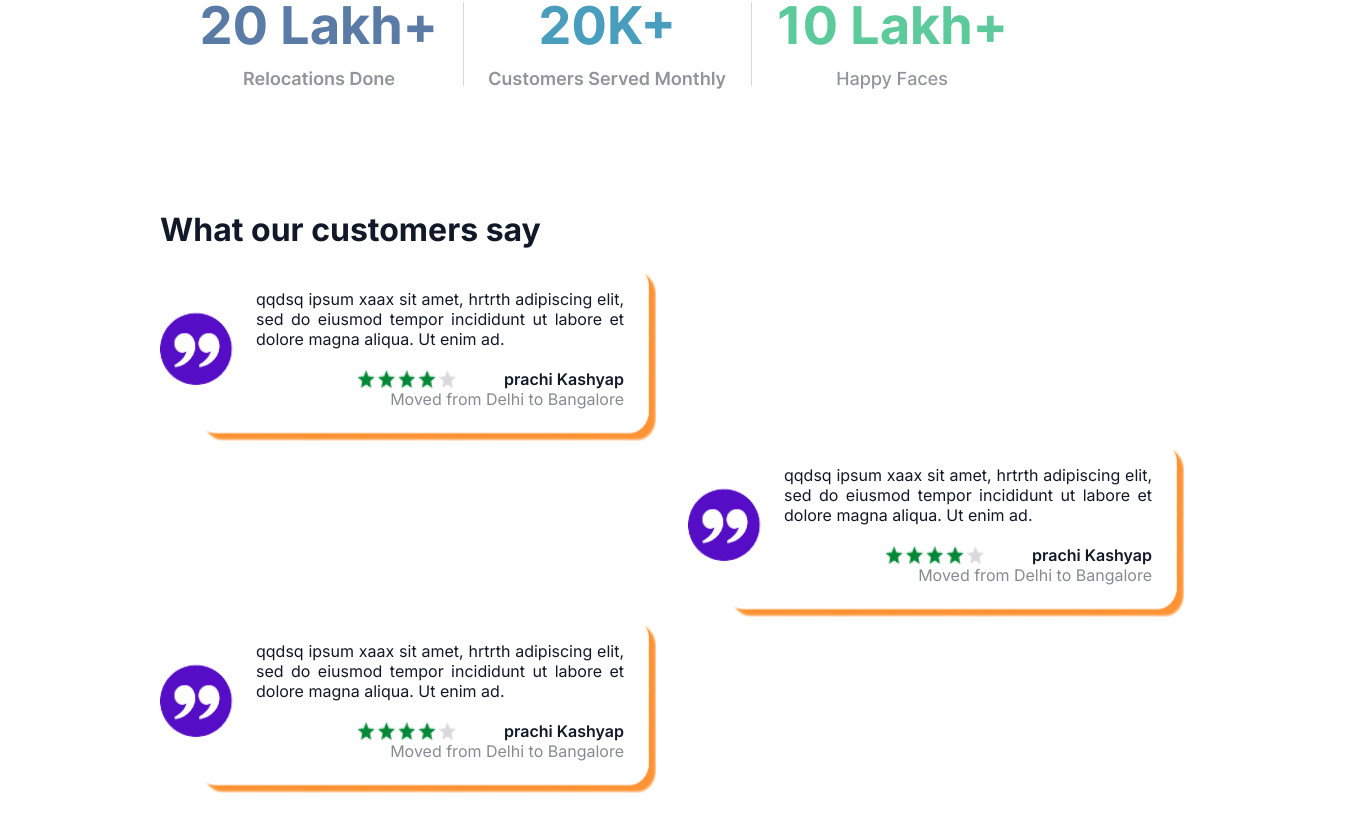
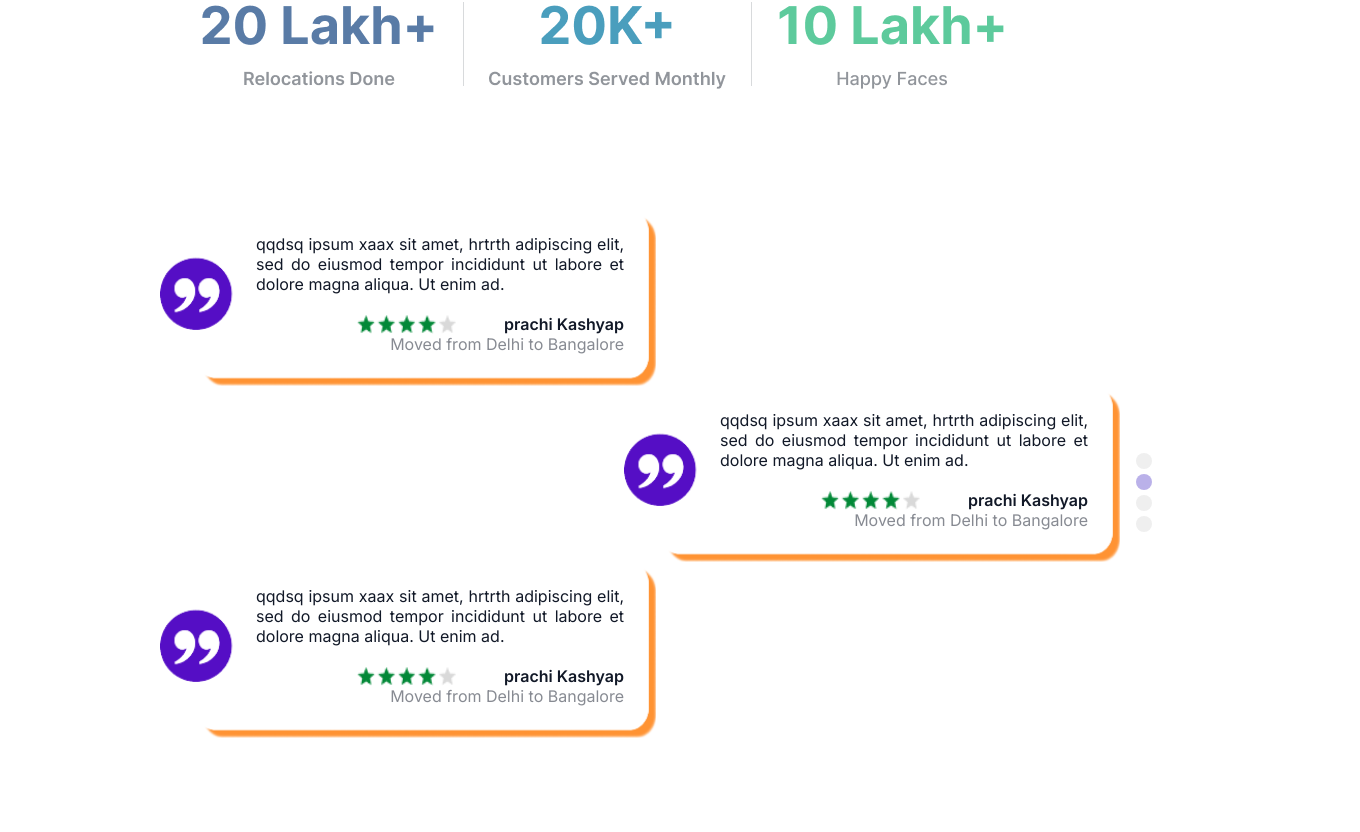
Before and after one commit to shahan12/PackersnMovers, a React (Create React App) app: page / in a window 1280 px wide. Shown: the part 1563-2395 px from the top of the page, 1360 px wide, since content can reach past the window. Built offline with nearby package versions, Linux system fonts and the light colour scheme.

Commit message:
home-changes-4

```diff
--- a/src/components/BlogCard/BlogCard.component.jsx
+++ b/src/components/BlogCard/BlogCard.component.jsx
@@ -1,15 +1,72 @@
-import React from "react";
+import React, { useState, useEffect } from 'react';
+
 import "./blogCard.css";
 import blogCardImg from "../../images/blogcard.png";
 import stars from "../../images/stars.png";
 import BlogCardIndiv from "./BlogCardIndiv.component";
-import blog from './blog.json';
+import blogs from './blog.json';
+
+const data = Array.from({ length: 20 }, (_, index) => ({ id: index + 1, name: `Item ${index + 1}` }));
+
+function BlogCard(props) {
+
+  const itemsPerPage = 3;
+  const totalPages = Math.ceil(blogs.blogs.length / itemsPerPage);
+  const autoChangeInterval = 5000; // 5 seconds
+
+  const [currentPage, setCurrentPage] = useState(1);
+
+  useEffect(() => {
+    const autoChangeTimer = setInterval(() => {
+      setCurrentPage((prevPage) => (prevPage % totalPages) + 1);
+    }, autoChangeInterval);
+
+    return () => {
+      clearInterval(autoChangeTimer);
+    };
+  }, [currentPage, totalPages]);
+
+  const handlePageChange = (newPage) => {
+    setCurrentPage(newPage);
+  };
+
+  console.log("blogs, items", blogs.blogs, data)
+  const renderItems = () => {
+    const startIndex = (currentPage - 1) * itemsPerPage;
+    const endIndex = startIndex + itemsPerPage;
+    const itemsToDisplay = blogs.blogs.slice(startIndex, endIndex);
+    return itemsToDisplay.map((blog, index) => (
+      <div key={index} className="item">
+        <BlogCardIndiv
+          para={blog.para}
+          className={index%2 == 0 ? "" : "insideBlogCard2" }
+          name={blog.name}
+          desc={blog.desc}
+        />
+      </div>
+    ));
+  };
 
 
-function BlogCard(props) {
   return (
-    <>
-      <h2>What our customers say</h2>
+  <div className="pagination-container">
+    <div className="blog-page-items-container">{renderItems()}</div>
+    <div className="blog-pagination">
+      <div className="blog-pagination-item">
+      {Array.from({ length: totalPages }, (_, index) => (
+        <button
+          key={index}
+          onClick={() => handlePageChange(index + 1)}
+          className={currentPage === index + 1 ? 'active' : ''}
+        >
+
+        </button>
+      ))}
+      </div>
+    </div>
+  </div>
+    );
+      {/* <h2>What our customers say</h2>
       <BlogCardIndiv
         para={"qqdsq ipsum xaax sit amet, hrtrth adipiscing elit, sed do eiusmod tempor incididunt ut labore et dolore magna aliqua. Ut enim ad."}
         className={""}
@@ -27,8 +84,6 @@ function BlogCard(props) {
         className={""}
         name={"prachi Kashyap"}
         desc={"Moved from Delhi to Bangalore"}
-      />
-    </>
-  );
+      /> */}
 }
 export default BlogCard;
--- a/src/components/BlogCard/blog.json
+++ b/src/components/BlogCard/blog.json
@@ -1,5 +1,5 @@
 {
-  "blog" : [
+  "blogs" : [
   {
       "para": "qqdsq ipsum xaax sit amet, hrtrth adipiscing elit, sed do eiusmod tempor incididunt ut labore et dolore magna aliqua. Ut enim ad.",
       "name": "prachi Kashyap",
--- a/src/components/BlogCard/blogCard.css
+++ b/src/components/BlogCard/blogCard.css
@@ -29,3 +29,33 @@
 .insideBlogCard-bottom {
     margin-bottom: 2rem;
 }
+.pagination-container {
+    display: flex;
+    flex-direction: row;
+    width: 75rem;
+    height: 35rem;
+}
+.blog-page-items-container {
+    width: 60rem;
+}
+.blog-pagination {
+    display: flex;
+    justify-content: center; /* Center horizontally */
+    align-items: center; /* Center vertically */
+    height: 100%;
+
+}
+
+.blog-pagination-item button{
+    height: 1rem;
+    width: 1rem;
+    margin-top: 0.3rem;
+    border-radius: 50%;
+}
+
+.blog-pagination-item {
+  margin-left: 1rem;
+  display: flex;
+  flex-direction: column;
+  align-items: center;
+}
```
